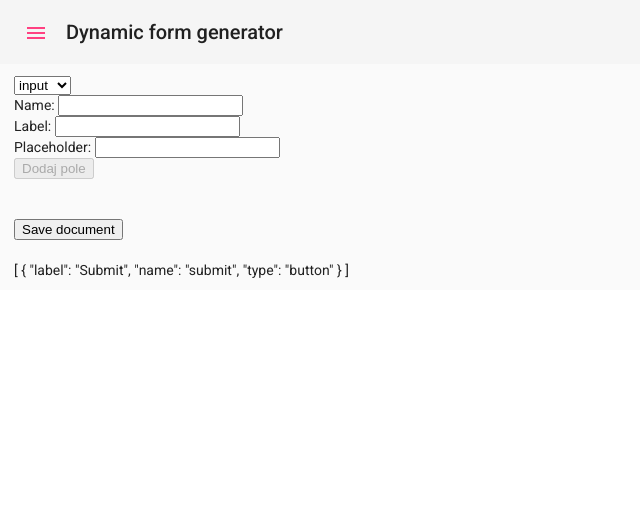
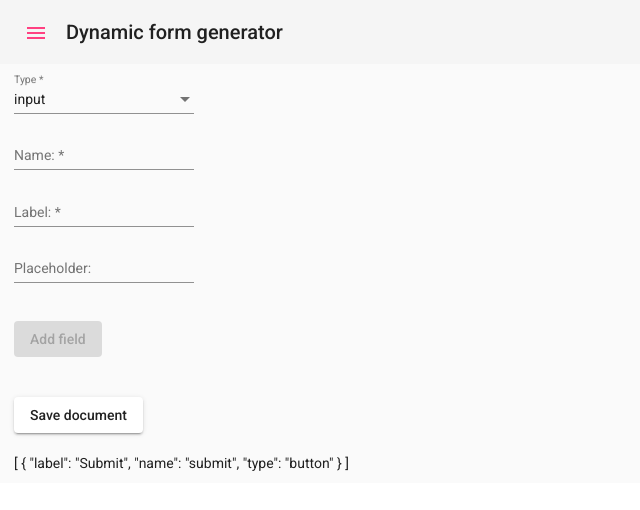
Before and after one commit to grzegorzociepka/FormGenerator, an Angular app: page /createDocument in a window 1280 px wide. Shown: the top 510 px of the page, without its empty margins (0-640 px from the left). Built offline with nearby package versions, Linux system fonts and the light colour scheme.

Commit message:
added material to one component, also new field

```diff
--- a/src/app/app.module.ts
+++ b/src/app/app.module.ts
@@ -13,6 +13,7 @@ import {MatListModule} from '@angular/material/list';
 import {MatCardModule} from '@angular/material/card';
 import {MatButtonModule} from '@angular/material/button';
 import {MatIconModule} from '@angular/material/icon';
+import { FormMailComponent } from './containers/dynamic-form/components/form-mail/form-mail.component';
 
 
 @NgModule({
@@ -20,6 +21,7 @@ import {MatIconModule} from '@angular/material/icon';
     AppComponent,
     FormCreatorComponent,
     DocumentsListComponent,
+    FormMailComponent,
   ],
   imports: [
     BrowserModule,
--- a/src/app/components/documents-list/documents-list.component.html
+++ b/src/app/components/documents-list/documents-list.component.html
@@ -1,10 +1,10 @@
 <mat-list>
   <mat-card *ngFor="let doc of docs" [routerLink]="['/document', doc]" class="listItem">
     {{doc}}
-    <button mat-raised-button color="warn" style="margin-left:1em" (click)="delete(doc)" >DELETE</button>
+    <button mat-icon-button color="warn" style="margin-left:1em" (click)="delete(doc)" ><mat-icon>delete</mat-icon></button>
   </mat-card>
 </mat-list>
 
 <span *ngIf="!docs">No documents</span>
 
-<button mat-raised-button [routerLink]="['createDocument']" class="addDocument">Create new document</button>
+<button mat-raised-button color="primary" [routerLink]="['createDocument']" class="addDocument">Create new document</button>
--- a/src/app/components/documents-list/documents-list.component.scss
+++ b/src/app/components/documents-list/documents-list.component.scss
@@ -3,5 +3,5 @@
   cursor:pointer;
 }
 .addDocument{
-  margin:0.5em 0 1em;
+  margin-left:0.5em;
 }
--- a/src/app/components/form-creator/form-creator.component.html
+++ b/src/app/components/form-creator/form-creator.component.html
@@ -1,40 +1,46 @@
 <form [formGroup]="form" (ngSubmit)="onSubmit()">
-  <select formControlName="type">
-    <option>input</option>
-    <option>select</option>
-  </select>
+  <mat-form-field >
+    <mat-label>Type</mat-label>
+    <mat-select formControlName="type">
+      <mat-option *ngFor="let type of types" [value]="type">
+        {{type}}
+      </mat-option>
+    </mat-select>
+  </mat-form-field>
+
   <br>
-  <label>
-    Name:
-    <input type="text" formControlName="name">
-  </label>
+  <mat-form-field>
+    <mat-label>Name:</mat-label>
+    <input matInput formControlName="name">
+  </mat-form-field>
+
   <br>
-  <label>
-    Label:
-    <input type="text" formControlName="label">
-  </label>
+  <mat-form-field>
+    <mat-label>Label:</mat-label>
+    <input matInput formControlName="label">
+  </mat-form-field>
   <br>
-  <label>
-    Placeholder:
-    <input type="text" formControlName="placeholder">
-  </label>
+  <mat-form-field *ngIf="form.value.type != 'select'">
+    <mat-label>Placeholder:</mat-label>
+    <input matInput formControlName="placeholder">
+  </mat-form-field>
   <br>
+
   <div formArrayName="options" *ngIf="form.value.type == 'select'">
-    <h3>Options</h3> <button (click)="addOption($event)">Dodaj opcje</button>
-
-    <div *ngFor="let option of options.controls; let i=index">
-      <label>
-        Option:
-        <input type="text" [formControlName]="i">
-      </label>
-    </div>
+    <mat-label>Options</mat-label>
+    <br>
+    <button mat-raised-button (click)="addOption($event)">Add option</button>
+    <br><br>
+    <mat-form-field *ngFor="let option of options.controls; let i=index" class="form-field">
+      <mat-label>Option:</mat-label>
+      <input matInput [formControlName]="i"/>
+    </mat-form-field>
   </div>
-
-
-  <button type="submit" [disabled]="!form.valid">Dodaj pole</button>
+<br>
+  <button mat-raised-button type="submit" [disabled]="!form.valid">Add field</button>
 </form>
 <br><br>
-<button (click)="saveDocument()" >Save document</button>
+<button mat-raised-button (click)="saveDocument()" >Save document</button>
 <br><br>
 
 {{ document | json}}
--- a/src/app/components/form-creator/form-creator.component.ts
+++ b/src/app/components/form-creator/form-creator.component.ts
@@ -12,6 +12,7 @@ export class FormCreatorComponent implements OnInit {
 
   document: FieldConfig[] = [];
   form: FormGroup;
+  types: string[] = ['input', 'select', 'email'];
 
   constructor(private fb: FormBuilder, private storage: LocStorage) { }
 
@@ -41,7 +42,6 @@ export class FormCreatorComponent implements OnInit {
   }
 
   onSubmit() {
-    console.log(this.form.value);
     this.document.unshift(this.form.value);
     this.form.reset();
   }
--- a/src/app/containers/dynamic-form/components/dynamic-field.directive.ts
+++ b/src/app/containers/dynamic-form/components/dynamic-field.directive.ts
@@ -5,12 +5,14 @@ import {FormButtonComponent} from './form-button/form-button.component';
 import {FormInputComponent} from './form-input/form-input.component';
 import {FormSelectComponent} from './form-select/form-select.component';
 import {FieldConfig} from '../../../model/field-config.interface';
+import {FormMailComponent} from './form-mail/form-mail.component';
 
 
 const components: {[type: string]: Type<Field>} = {
   button: FormButtonComponent,
   input: FormInputComponent,
-  select: FormSelectComponent
+  select: FormSelectComponent,
+  email: FormMailComponent
 };
 
 @Directive({
--- a/src/app/containers/dynamic-form/components/form-input/form-input.component.html
+++ b/src/app/containers/dynamic-form/components/form-input/form-input.component.html
@@ -1,4 +1,4 @@
  <mat-form-field [formGroup]="group" class="form-field">
-    <mat-label>{{config.label}}</mat-label>
-    <input matInput placeholder="{{config.placeholder}}" [formControlName]="config.name">
+   <mat-label>{{config.label}}</mat-label>
+   <input matInput placeholder="{{config.placeholder}}" [formControlName]="config.name">
  </mat-form-field>
--- /dev/null
+++ b/src/app/containers/dynamic-form/components/form-mail/form-mail.component.html
@@ -0,0 +1,4 @@
+<mat-form-field [formGroup]="group" class="form-field">
+  <mat-label>{{config.label}}</mat-label>
+  <input matInput type="mail" placeholder="{{config.placeholder}}" [formControlName]="config.name">
+</mat-form-field>
--- a/src/app/modules/dynamic-form/dynamic-form.module.ts
+++ b/src/app/modules/dynamic-form/dynamic-form.module.ts
@@ -11,7 +11,6 @@ import {MatInputModule} from '@angular/material/input';
 import {BrowserAnimationsModule} from '@angular/platform-browser/animations';
 import {MatButtonModule} from '@angular/material/button';
 import {MatSelectModule} from '@angular/material/select';
-import {MatListModule} from '@angular/material/list';
 
 @NgModule({
   declarations: [
@@ -30,7 +29,7 @@ import {MatListModule} from '@angular/material/list';
     MatButtonModule,
     MatSelectModule
   ],
-  exports: [DynamicFormComponent],
+  exports: [DynamicFormComponent, MatFormFieldModule, MatInputModule, MatButtonModule, MatSelectModule],
   entryComponents: [
     FormButtonComponent,
     FormInputComponent,
--- a/src/styles.scss
+++ b/src/styles.scss
@@ -4,6 +4,7 @@ html, body { height: 100%; }
 body { margin: 0; font-family: Roboto, "Helvetica Neue", sans-serif; }
 .form-field {
   display:block!important;
+  max-width:13em;
 }
 .app-content {
   padding: 0.75em 1em;
```
Also changed, not shown: src/app/containers/dynamic-form/components/form-mail/form-mail.component.ts (added, +15 -0 lines), src/app/containers/dynamic-form/components/form-mail/form-mail.component.scss (added), 1 other file (tests, documents, lock files or other folders).
